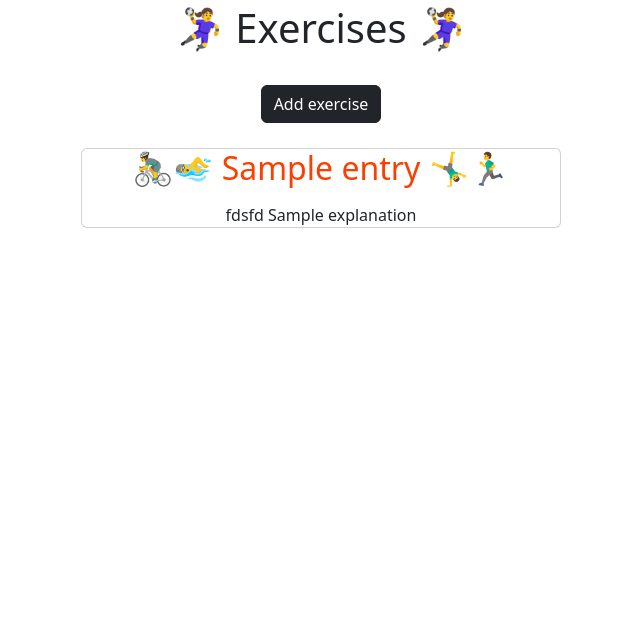
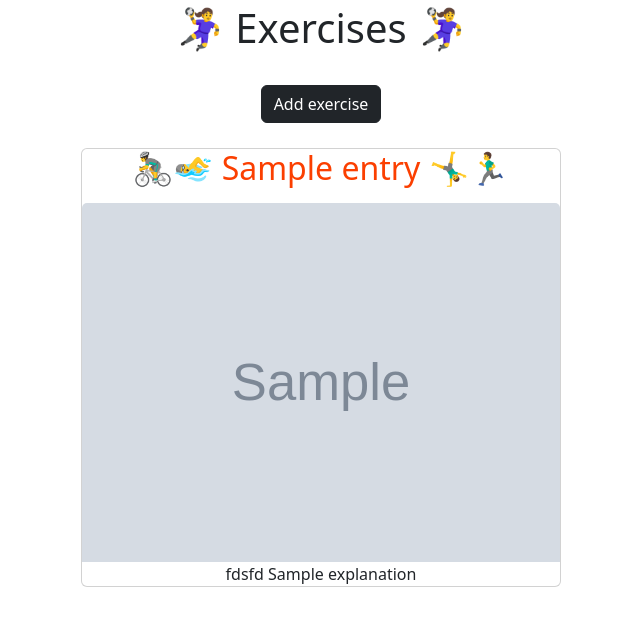
Before and after one commit to UnMolDeQuimica/la-mamadura-dj, a Django app: template la_mamadura/templates/training/exercises_list.html in a window 1280 px wide. Shown: the part 56-682 px from the top of the page, without its empty margins (319-959 px from the left). Run offline with Django 5.2, Linux system fonts and the light colour scheme; the template is opened without the code that fills it: most values are stand-ins (such as "Sample title", 1, 10 or a date in 2020); grey boxes marked "Sample" are stand-in pictures; some libraries are stand-ins or nearby versions.

Commit message:
Added images to exercises lists

```diff
--- a/la_mamadura/templates/training/exercises_list.html
+++ b/la_mamadura/templates/training/exercises_list.html
@@ -11,6 +11,10 @@
         <div class="card-title">
             <h2><a href="{% url 'training:exercises_update' pk=entry.pk %}" style="color: #fb3f00; text-decoration: none;">🚴‍♂️🏊‍♂️ {{ entry.name }} 🤸‍♂️🏃‍♂️</a></h2>
         </div>
+        {% if entry.image_url != None %}
+        <img class="card-img-top" src='{{ entry.image_url }}' alt="Card image cap">
+        {% endif %}
+
         <div class="card-text">
             fdsfd
             {{ entry.explanation }}
```
